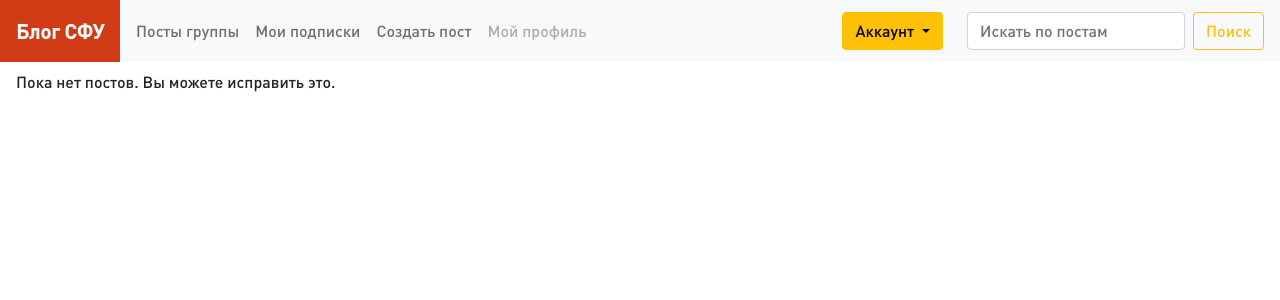
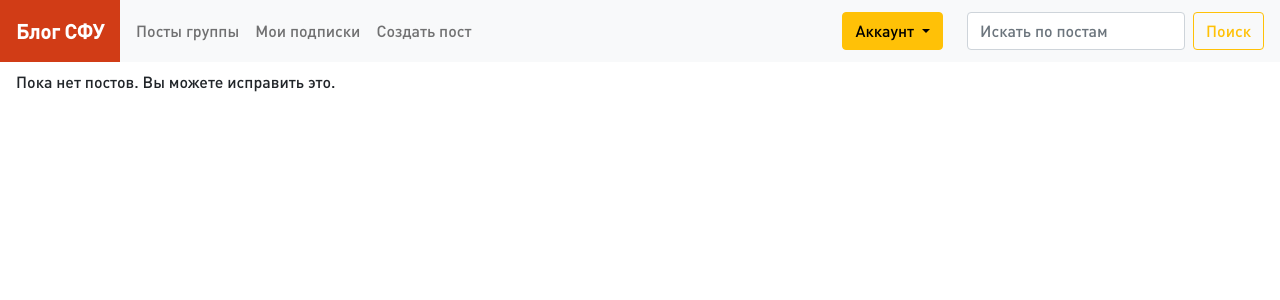
Before and after one commit to vanya909/Blog-SFU, a Django app: page / in a window 1280 px wide. Shown: the top 300 px of the page. Run offline with Django 4.2, Linux system fonts and the light colour scheme; data that the repository does not hold is empty.

Commit message:
Update index page, update base template, fix post item template

```diff
--- a/pages/templates/pages/index.html
+++ b/pages/templates/pages/index.html
@@ -5,7 +5,7 @@
 {% block content %}
     {% if posts %}
         {% for post in posts %}
-            <p>{{ post.title }} - {{ post.description }} ({{ post.author }}, {{ post.pub_date }})</p>
+            {% include 'posts/post_item.html' with post=post %}
         {% endfor %}
     {% else %}
         Пока нет постов. Вы можете исправить это.
--- a/posts/templates/posts/post_item.html
+++ b/posts/templates/posts/post_item.html
@@ -7,8 +7,8 @@
         {{ post.description|linebreaksbr }}
       </p>
 
-      {% if post.group %}
-          <strong class="d-block text-gray-dark">#{{ post.group.title }}</strong>
+      {% if post.only_for_group %}
+          <strong class="d-block text-gray-dark">#{{ post.author.group.title }}</strong>
       {% endif %}
 
       <div class="d-flex justify-content-between align-items-center">
--- a/templates/base.html
+++ b/templates/base.html
@@ -27,13 +27,6 @@
                     <li class="nav-item">
                         <a class="nav-link" href="#">Создать пост</a>
                     </li>
-                    <li class="nav-item">
-                        {% if user.is_authenticated %}
-                            <a class="nav-link" href="{% url 'profile' user.username %}">Мой профиль</a>
-                        {% else %}
-                            <a class="nav-link disabled" href="">Мой профиль</a>
-                        {% endif %}
-                    </li>
                 </ul>
                 <div class="dropdown">
                     <button class="btn btn-warning dropdown-toggle ms-3 ms-lg-0 me-4" type="button" id="dropdownMenuButton1" data-bs-toggle="dropdown" aria-expanded="false">
@@ -41,7 +34,7 @@
                     </button>
                     {% if user.is_authenticated %}
                         <ul class="dropdown-menu" aria-labelledby="navbarDropdown">
-                          <li><a class="dropdown-item" href="#">Мой профиль</a></li>
+                          <li><a class="dropdown-item" href="{% url 'profile' user.username %}">Мой профиль</a></li>
                           <li><hr class="dropdown-divider"></li>
                           <li><a class="dropdown-item" href="{% url 'logout' %}">Выйти</a></li>
                         </ul>
```
